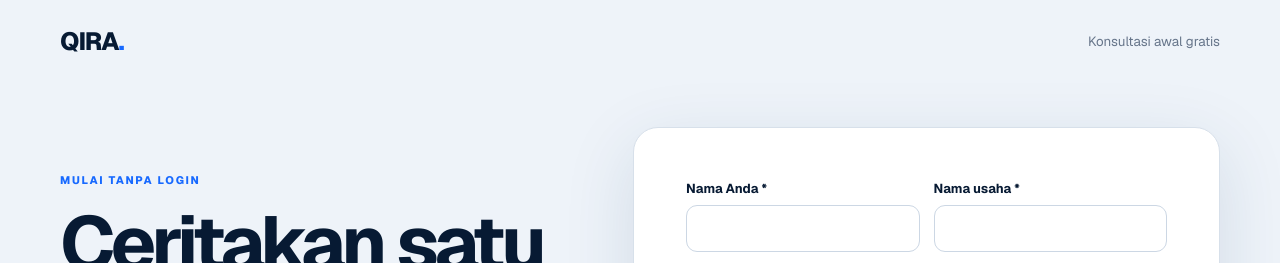
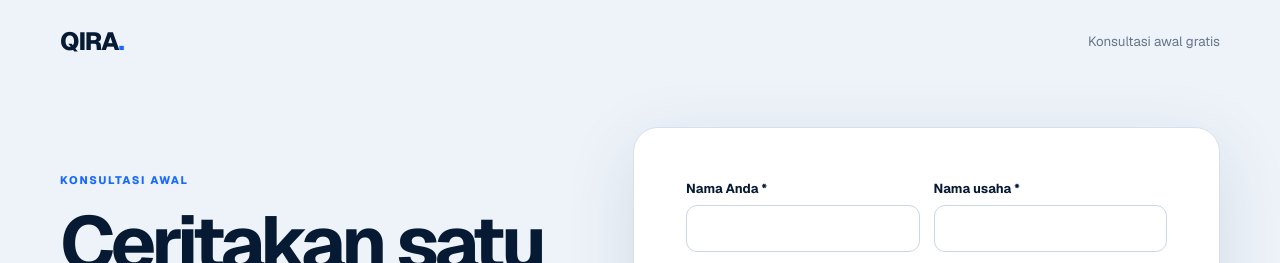
Before and after one commit to fransiskusmahendra/qira-platform, a Next.js app in the folder apps/public-web/: page /start in a window 1280 px wide. Shown: the top 263 px of the page. Built offline with nearby package versions, Linux system fonts and the light colour scheme.

Commit message:
refactor: simplify apps/public-web/app/start/page.tsx

```diff
--- a/apps/public-web/app/start/page.tsx
+++ b/apps/public-web/app/start/page.tsx
@@ -20,7 +20,7 @@ export default async function StartPage({ searchParams }: { searchParams: Promis
       <nav className={styles.nav}><Link href="/">QIRA<span>.</span></Link><small>Konsultasi awal gratis</small></nav>
       <section className={styles.layout}>
         <div className={styles.intro}>
-          <p>Mulai tanpa login</p>
+          <p>Konsultasi awal</p>
           <h1>Ceritakan satu proses yang ingin Anda perbaiki.</h1>
           <span>QIRA akan membaca kebutuhan Anda terlebih dahulu, lalu menghubungi Anda untuk discovery singkat. Belum ada komitmen biaya pada tahap ini.</span>
           <div className={styles.steps}><div><b>01</b>Isi kebutuhan singkat</div><div><b>02</b>Discovery bersama QIRA</div><div><b>03</b>Demo dan proposal sesuai scope</div></div>
```
